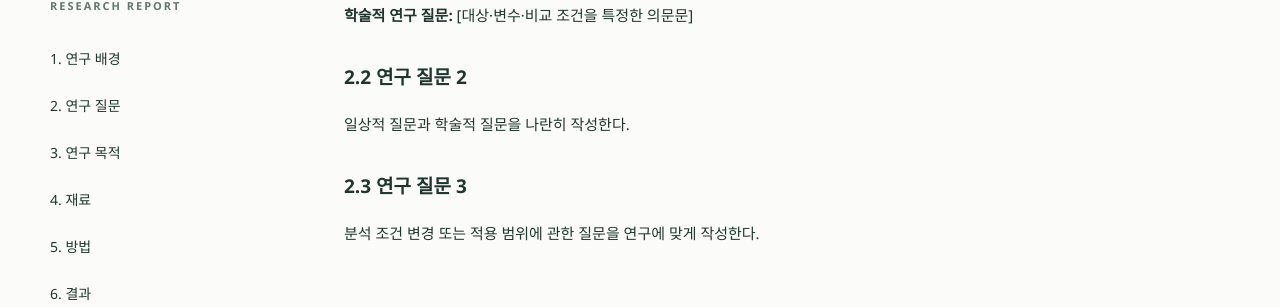
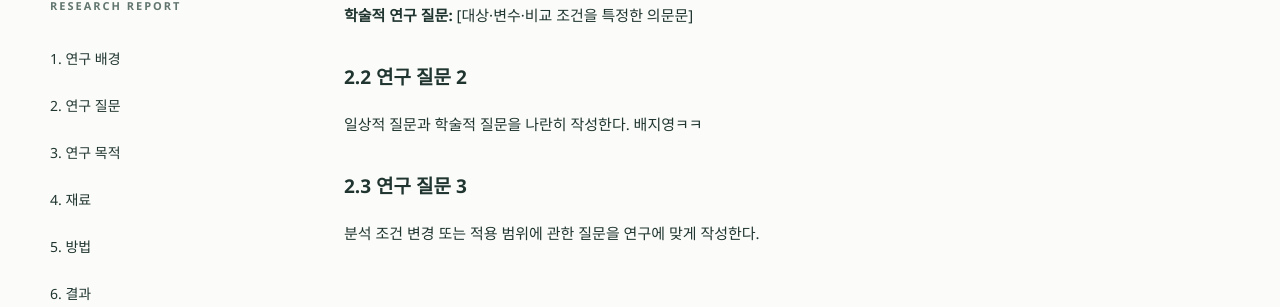
Before and after one commit to chasooin/class2026_02_surveying2_team5, a Jekyll site: the page built from docs/report-template.md, in a window 1280 px wide and 900 px high, scrolled down 1898 px. Shown: the part 146-453 px from the top of the window. Built offline with Jekyll 4.4.1, drawn with Linux system fonts in a browser that asks for light colours.

Commit message:
Update report-template.md

```diff
--- a/docs/report-template.md
+++ b/docs/report-template.md
@@ -25,7 +25,7 @@ badge: "빈 학술 보고서 틀"
 **학술적 연구 질문:** [대상·변수·비교 조건을 특정한 의문문]
 
 ### 2.2 연구 질문 2
-일상적 질문과 학술적 질문을 나란히 작성한다.
+일상적 질문과 학술적 질문을 나란히 작성한다. 배지영ㅋㅋ
 
 ### 2.3 연구 질문 3
 분석 조건 변경 또는 적용 범위에 관한 질문을 연구에 맞게 작성한다.
```
